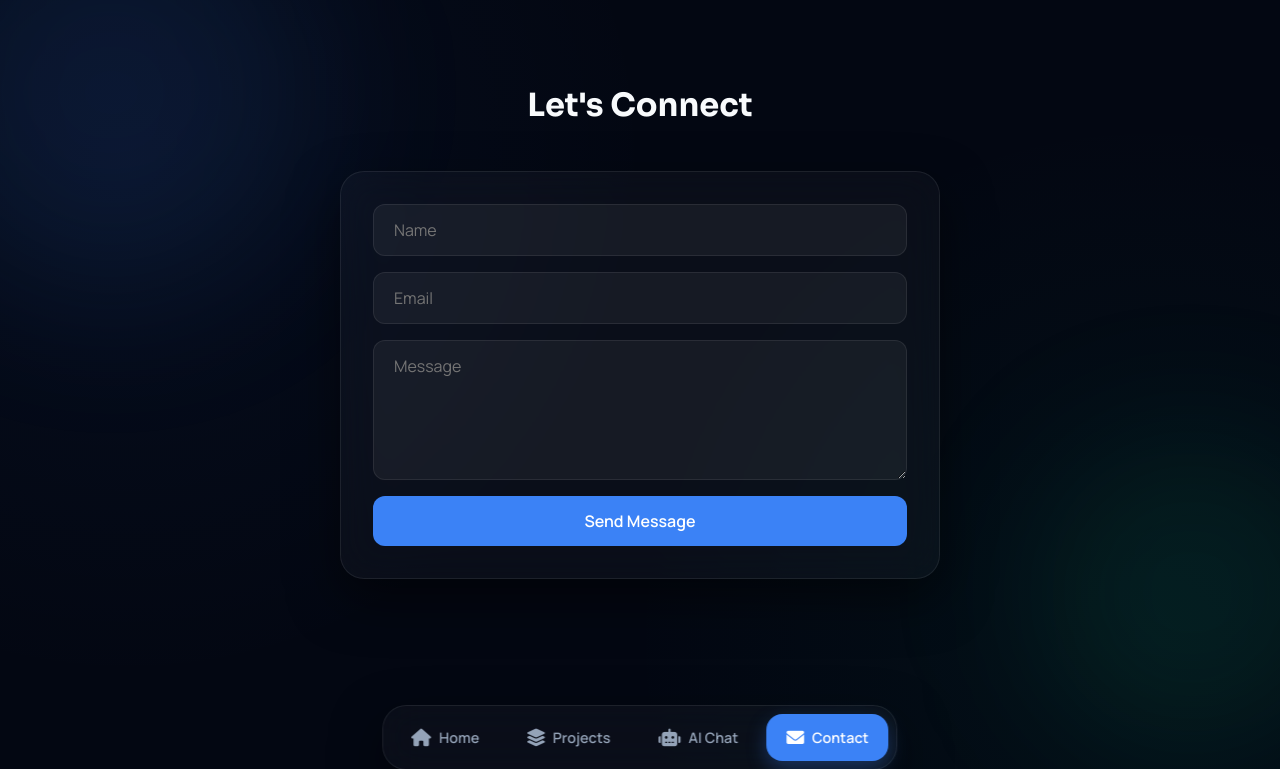
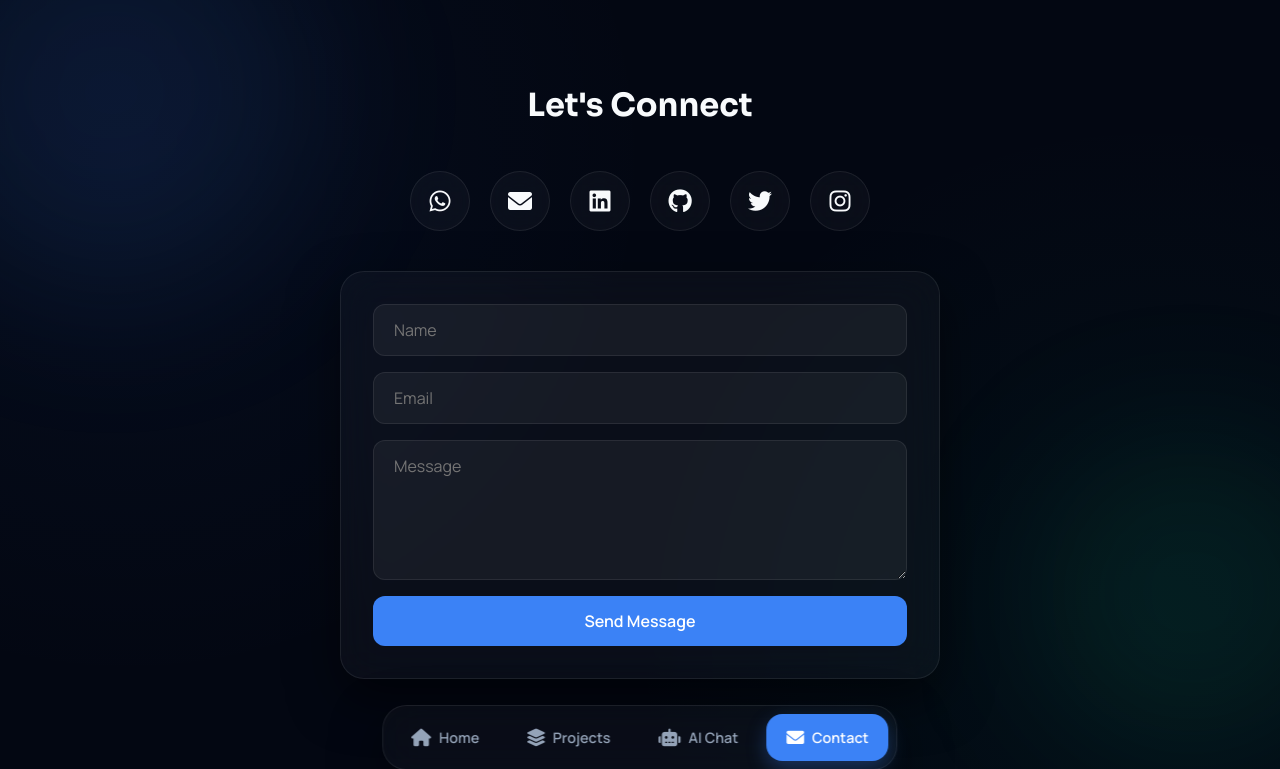
Before and after one commit to faithinator-dev/OfficialFaithToluRoom, a Node server app: page / in a window 1280 px wide, after a click on "Contact". Shown: the top 769 px of the page. Run offline with Node 20, Linux system fonts and the light colour scheme; some libraries are stand-ins or nearby versions.

Commit message:
feat: Add social media links and enhance contact form functionality

```diff
--- a/public/css/style.css
+++ b/public/css/style.css
@@ -415,6 +415,34 @@ body {
     right: -50px;
 }
 
+/* Social Media Links */
+.social-link {
+    width: 60px;
+    height: 60px;
+    display: flex;
+    align-items: center;
+    justify-content: center;
+    background: var(--glass-bg);
+    border: 1px solid var(--glass-border);
+    border-radius: 50%;
+    color: var(--text-primary);
+    font-size: 1.5rem;
+    transition: all 0.3s ease;
+    backdrop-filter: var(--glass-blur);
+    text-decoration: none;
+}
+
+.social-link:hover {
+    background: var(--accent-primary);
+    color: white;
+    transform: translateY(-5px);
+    box-shadow: 0 10px 30px rgba(59, 130, 246, 0.3);
+}
+
+.social-link:hover i {
+    animation: float 0.6s ease-in-out infinite;
+}
+
 @media (max-width: 768px) {
     .main-wrapper { padding-top: 40px; }
     .nav-dock {
--- a/public/index.html
+++ b/public/index.html
@@ -131,6 +131,29 @@
       <!-- Contact Screen -->
       <section id="contact" class="screen">
         <h2 class="section-title">Let's Connect</h2>
+
+        <!-- Social Media Links -->
+        <div style="display: flex; justify-content: center; gap: 20px; margin-bottom: 40px; flex-wrap: wrap;">
+          <a href="https://wa.me/2347046111023" target="_blank" class="social-link" title="WhatsApp">
+            <i class="fab fa-whatsapp"></i>
+          </a>
+          <a href="mailto:faithinator.faithanic@gmail.com" class="social-link" title="Email">
+            <i class="fas fa-envelope"></i>
+          </a>
+          <a href="https://www.linkedin.com/in/faith-oguntoye-87453238a/" target="_blank" class="social-link" title="LinkedIn">
+            <i class="fab fa-linkedin"></i>
+          </a>
+          <a href="https://github.com/faithinator-dev/" target="_blank" class="social-link" title="GitHub">
+            <i class="fab fa-github"></i>
+          </a>
+          <a href="https://x.com/Faithinato38775" target="_blank" class="social-link" title="Twitter">
+            <i class="fab fa-twitter"></i>
+          </a>
+          <a href="https://www.instagram.com/faithinator001/" target="_blank" class="social-link" title="Instagram">
+            <i class="fab fa-instagram"></i>
+          </a>
+        </div>
+
         <div class="glass-card glass" style="max-width: 600px; margin: 0 auto">
           <form id="contactForm" class="contact-form">
             <input
```
Also changed, not shown: public/js/app.js.
